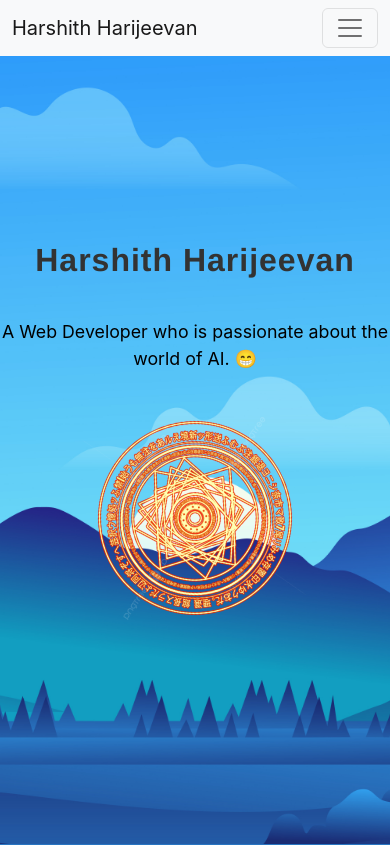
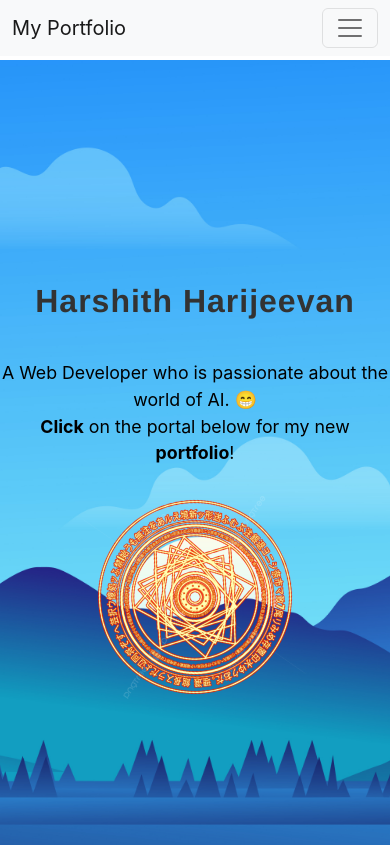
Before and after one commit to HarshithAlva6/portfolio, a React (Create React App) app: page / in a window 390 px wide. Shown: the top 845 px of the page. Built offline with nearby package versions, Linux system fonts and the light colour scheme.

Commit message:
Small Corrections

```diff
--- a/package.json
+++ b/package.json
@@ -22,6 +22,7 @@
     "react-router-hash-link": "^2.4.3",
     "react-scripts": "5.0.1",
     "react-scroll": "^1.9.0",
+    "tailwindcss": "^3.4.17",
     "web-vitals": "^2.1.4"
   },
   "scripts": {
--- a/public/index.html
+++ b/public/index.html
@@ -24,6 +24,7 @@
       work correctly both with client-side routing and a non-root public URL.
       Learn how to configure a non-root public URL by running `npm run build`.
     -->
+    <link href="https://cdn.jsdelivr.net/npm/tailwindcss@2.2.19/dist/tailwind.min.css" rel="stylesheet">
     <link href="https://cdn.jsdelivr.net/npm/bootstrap@5.2.3/dist/css/bootstrap.min.css" rel="stylesheet" integrity="sha384-rbsA2VBKQhggwzxH7pPCaAqO46MgnOM80zW1RWuH61DGLwZJEdK2Kadq2F9CUG65" crossorigin="anonymous" />
     <title>Harshith H</title>
   </head>
--- a/src/App.css
+++ b/src/App.css
@@ -1,3 +1,7 @@
+@tailwind base;
+@tailwind components;
+@tailwind utilities;
+
 html {
   scroll-behavior: smooth;
   scroll-padding-top: 55px;
@@ -14,6 +18,7 @@ html {
 
 .info {
   background: url(images/moon.jpg);
+  margin-top: 60px;
   min-height: 100vh;
   display: flex;
   flex-direction: column;
@@ -176,7 +181,7 @@ h2, h1 {
 @media screen and (max-width: 400px) {
   #resumes {
     margin: 0;
-    width: 100%;
+    width: 75%;
   }
   .react-pdf__Page__canvas {
     width: 100% !important;
--- a/src/page/footer.js
+++ b/src/page/footer.js
@@ -3,7 +3,7 @@ import { CDBContainer, CDBBox, CDBBtn, CDBIcon } from 'cdbreact';
 
 const Footer = () => {
   return (
-    <div class = "shadow">
+    <div className = "shadow">
     <CDBContainer>
     <CDBBox
           className="flex flex-col md:flex-row md:justify-between items-center mx-auto py-4 space-y-4 md:space-y-0">
@@ -11,13 +11,13 @@ const Footer = () => {
           <small className="ms-2 mob">&copy; 2023 Harshith Harijeevan. All rights reserved.</small>
         </CDBBox>
         <CDBBox className = "mob">
-          <CDBBtn flat color="light" className="p-2" href = 'https://www.linkedin.com/in/harshith-harijeevan-ba796616b/'>
+          <CDBBtn flat color="light" className="p-2" href = 'https://www.linkedin.com/in/harshith-harijeevan-ba796616b/' target='_blank' rel="noopener noreferrer">
             <CDBIcon fab icon="linkedin" />
           </CDBBtn>
-          <CDBBtn flat color="light" className="mx-3 p-2" href = 'https://github.com/HarshithAlva6'>
+          <CDBBtn flat color="light" className="mx-3 p-2" href = 'https://github.com/HarshithAlva6' target='_blank' rel="noopener noreferrer">
             <CDBIcon fab icon="github" />
           </CDBBtn>
-          <CDBBtn flat color="light" className="p-2" href='https://www.instagram.com/harsh_alva/'>
+          <CDBBtn flat color="light" className="p-2" href='https://www.instagram.com/harsh_alva/' target='_blank' rel="noopener noreferrer">
             <CDBIcon fab icon="instagram" />
           </CDBBtn>
         </CDBBox>
--- a/src/page/info.js
+++ b/src/page/info.js
@@ -8,6 +8,7 @@ const Info = () => {
         <div class="info">
             <h1>Harshith Harijeevan</h1>
             <p>A Web Developer who is passionate about the world of AI. &#128513;</p>
+            <p><strong>Click</strong> on the portal below for my new <strong>portfolio</strong>! </p>
             <a href="http://portfolioV2--harshalva.netlify.app" target="_blank" rel="noreferrer">
             <RotatingImage /></a>
         </div>
--- a/src/page/navi.js
+++ b/src/page/navi.js
@@ -13,7 +13,7 @@ const Navi = () => {
     <div class = "top">
         <nav class="navbar navbar-expand-lg navbar-light bg-light">
         <div class="container-fluid">
-            <a class="navbar-brand" href="#about">Harshith Harijeevan</a>
+            <a class="navbar-brand" href="#about">My Portfolio</a>
             <button class="navbar-toggler" type="button" data-bs-toggle="collapse" data-bs-target="#navbarNavAltMarkup" aria-controls="navbarNavAltMarkup" aria-expanded="false" aria-label="Toggle navigation">
                 <span class="navbar-toggler-icon"></span>
             </button>
--- /dev/null
+++ b/tailwind.config.js
@@ -0,0 +1,8 @@
+/** @type {import('tailwindcss').Config} */
+module.exports = {
+  content: [],
+  theme: {
+    extend: {},
+  },
+  plugins: [],
+}
```
Also changed, not shown: 1 other file (tests, documents, lock files or other folders).
